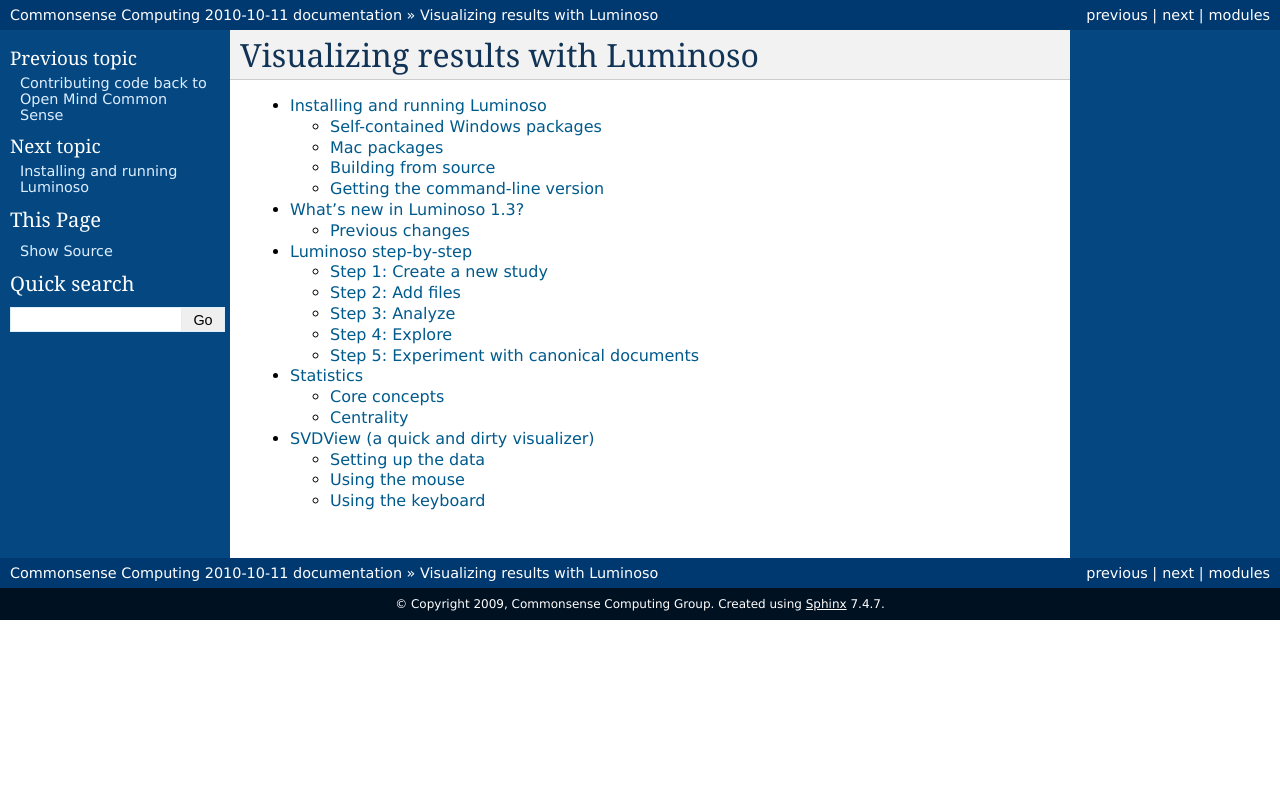
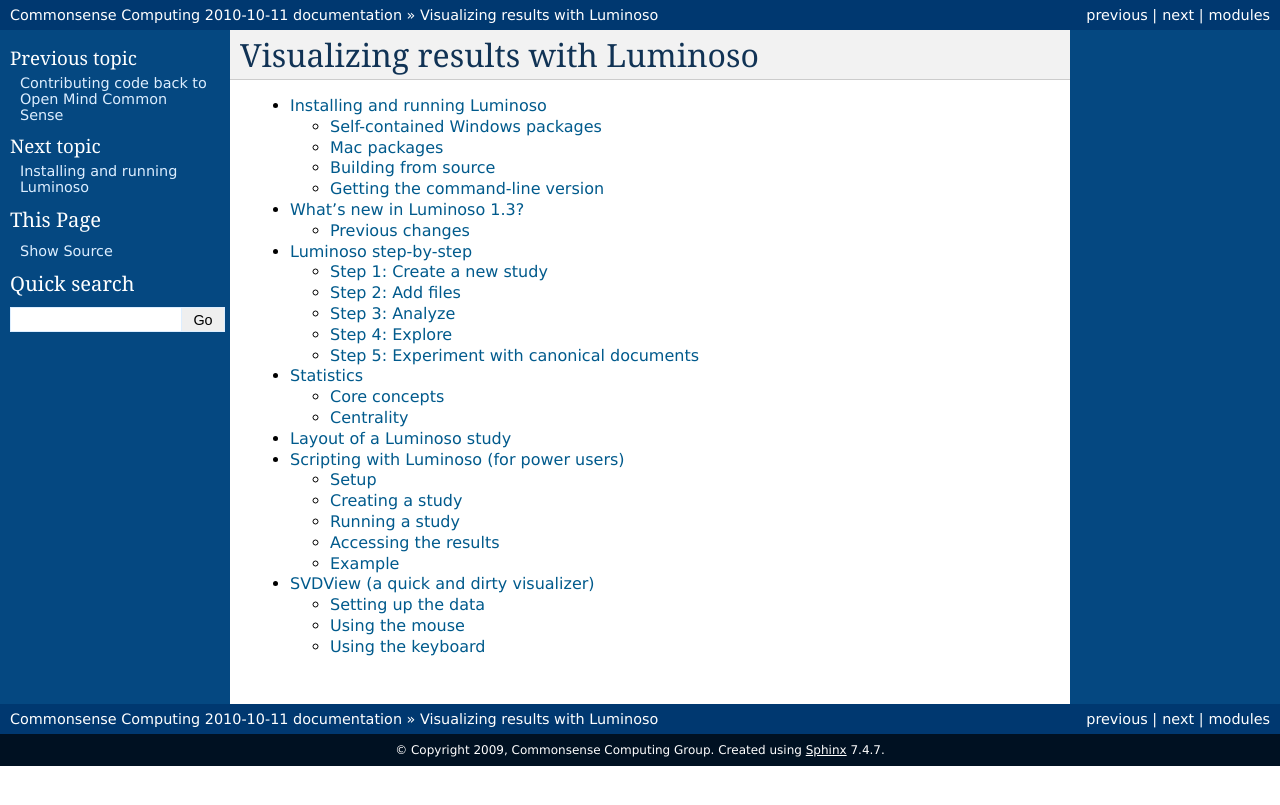
Before and after one commit to commonsense/omcs, a Sphinx documentation site: the page built from docs/luminoso/index.rst, in a window 1280 px wide. Shown: the top 805 px of the page. Built offline with Sphinx 7.4.7, drawn with Linux system fonts in a browser that asks for light colours; pages that are not in the unit, such as notebooks, are missing from menus.

Commit message:
add references to study-layout and power-users docs

```diff
--- a/docs/luminoso/index.rst
+++ b/docs/luminoso/index.rst
@@ -8,4 +8,6 @@
    whats-new
    walkthrough
    statistics
+   study-layout
+   power-users
    svdview
```
